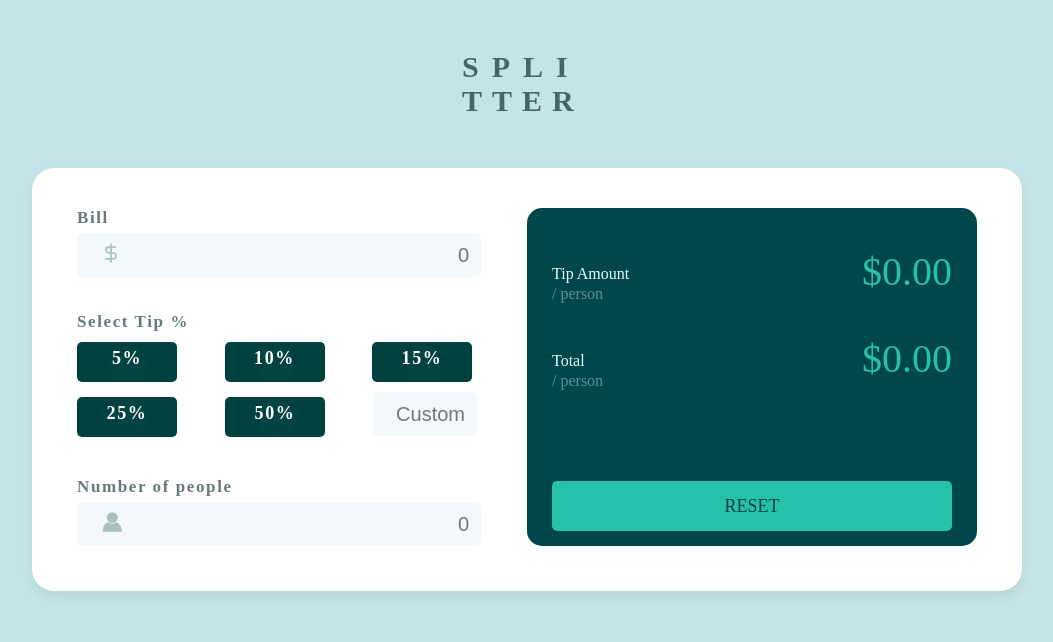
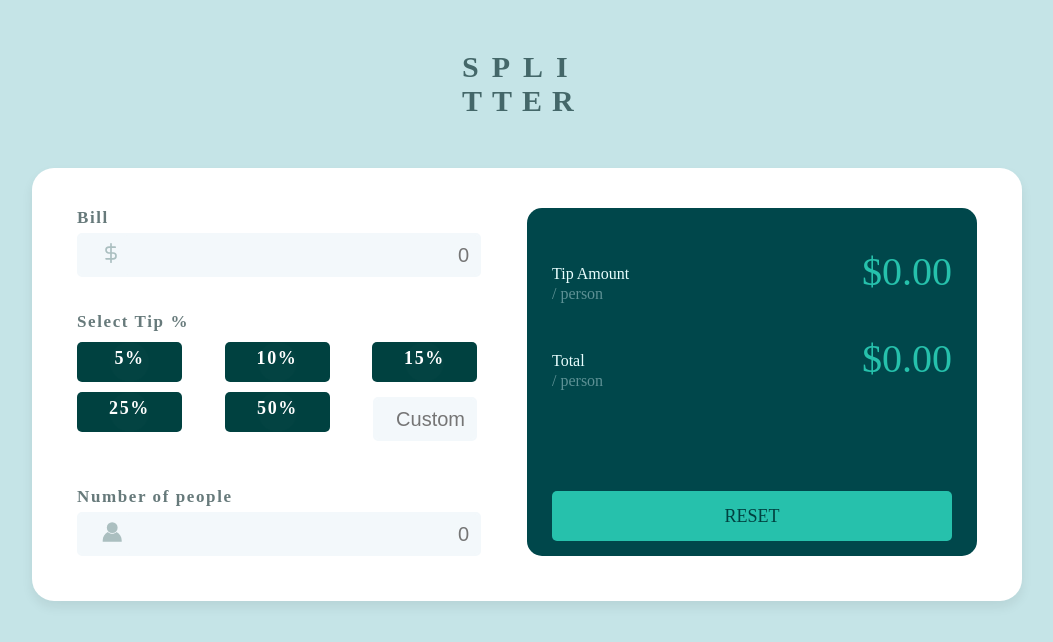
Before and after one commit to KavMip/tip-calculation, a React (Create React App) app: page / in a window 1280 px wide. Shown: the top 642 px of the page, without its empty margins (113-1166 px from the left). Built offline with nearby package versions, Linux system fonts and the light colour scheme; a web font is replaced by a local one.

Commit message:
fix: small fix related to styling fix: blocks placeholders

```diff
--- a/src/App/Layout/TipCalcuator/TipCalculator.tsx
+++ b/src/App/Layout/TipCalcuator/TipCalculator.tsx
@@ -9,7 +9,7 @@ import { TipFormValidationSchema } from "../../../validation-schemas/tipFormVali
 const TipCalculator: FC = () => {
   const initialValues: TipCalculatorType = {
     billAmount: 0,
-    tipPercent: "0",
+    tipPercent: 0,
     numberOfPeople: 0,
   };
   return (
--- a/src/components/TipCalculatorForm/TipCalculatorForm.tsx
+++ b/src/components/TipCalculatorForm/TipCalculatorForm.tsx
@@ -93,6 +93,7 @@ const TipCalculatorForm: FC<Props> = ({
             className="small-input"
             placeholder="Custom"
             type="number"
+            touched={touched.numberOfPeople}
             handleChange={handleChange}
             handleBlur={handleBlur}
           />
@@ -102,7 +103,11 @@ const TipCalculatorForm: FC<Props> = ({
       <label className={styles["input-label"]} htmlFor="numberOfPeople">
         Number of people
         <ErrorMessage name="numberOfPeople">
-          {(msg) => <span className={`${styles["error"]} ${styles["above"]}`}>{msg}</span>}
+          {(msg) => (
+            <span className={`${styles["error"]} ${styles["above"]}`}>
+              {msg}
+            </span>
+          )}
         </ErrorMessage>
         <Input
           name="numberOfPeople"
@@ -116,7 +121,11 @@ const TipCalculatorForm: FC<Props> = ({
           handleBlur={handleBlur}
         />
         <ErrorMessage name="numberOfPeople">
-          {(msg) => <span className={`${styles["error"]} ${styles["below"]}`}>{msg}</span>}
+          {(msg) => (
+            <span className={`${styles["error"]} ${styles["below"]}`}>
+              {msg}
+            </span>
+          )}
         </ErrorMessage>
       </label>
     </div>
--- a/src/components/TipCalculatorForm/tipCalculatorForm.module.scss
+++ b/src/components/TipCalculatorForm/tipCalculatorForm.module.scss
@@ -16,6 +16,7 @@
   letter-spacing: 0.1rem;
   font-family: RobotoSlab;
   margin-top: 35px;
+  padding-bottom: 10px;
 }
 
 .group {
@@ -23,6 +24,7 @@
   flex-wrap: wrap;
   justify-content: space-between;
   width: 100%;
+  padding-top: 10px;
   padding-bottom: 35px;
 }
 
--- a/src/interfaces/tips/tipTypes.ts
+++ b/src/interfaces/tips/tipTypes.ts
@@ -1,5 +1,5 @@
 export interface tipCalculatorType {
     billAmount: number;
-    tipPercent: string;
+    tipPercent: string | number;
     numberOfPeople: number;
 }
--- a/src/ui-kits/radio-button/radioButton.module.scss
+++ b/src/ui-kits/radio-button/radioButton.module.scss
@@ -2,7 +2,7 @@
 
 .button {
   float: left;
-  width: 100px;
+  width: 105px;
   height: 40px;
   position: relative;
   background-color: $button-dart-text-color;
@@ -10,9 +10,7 @@
   font-family: RobotoSlab;
   font-size: 18px;
   text-align: center;
-  margin: 5px;
-  margin-top: 10px;
-  margin-left: 0px;
+  margin: 0px 0px 10px 0px;
   min-width: 100px;
 
   label,
@@ -36,6 +34,7 @@
   input[type="radio"] {
     opacity: 0.011;
     z-index: 100;
+    margin: 0;
 
     &:checked + label {
       background: $dark-white;
--- a/src/ui-kits/tip-input/Input.tsx
+++ b/src/ui-kits/tip-input/Input.tsx
@@ -73,7 +73,7 @@ const Input: FC<Props> = ({
             onChange={handleChange}
             onBlur={handleBlured}
             onFocus={handleFocus}
-            value={value !== 0 && value !== "0" ? value : ""}
+            value={touched ? value : undefined}
           />
         </div>
       )}
--- a/src/validation-schemas/tipFormValidationSchema.ts
+++ b/src/validation-schemas/tipFormValidationSchema.ts
@@ -6,14 +6,13 @@ export const TipFormValidationSchema = Yup.object().shape({
         .max(10000, 'Too Long!')
         .positive('Cannot be negative')
         .required('Required'),
-    tipPercent: Yup.string()
-        .matches(/^\d+$/, 'Only positive')
-        .test('is-positive', 'Only positive', value => {
-            return parseInt(value || '0') >= 0;
-        })
+    tipPercent: Yup.number()
+        .notOneOf([0], 'Can\'t be zero')
+        .positive('Cannot be negative')
         .required('Required'),
-    numberOfPeople: Yup.number().required('Can\'t be zero')
+    numberOfPeople: Yup.number()
         .positive('Cannot be negative')
         .max(500, 'Less than 500')
         .notOneOf([0], 'Can\'t be zero')
+        .required('Required'),
 });
```
